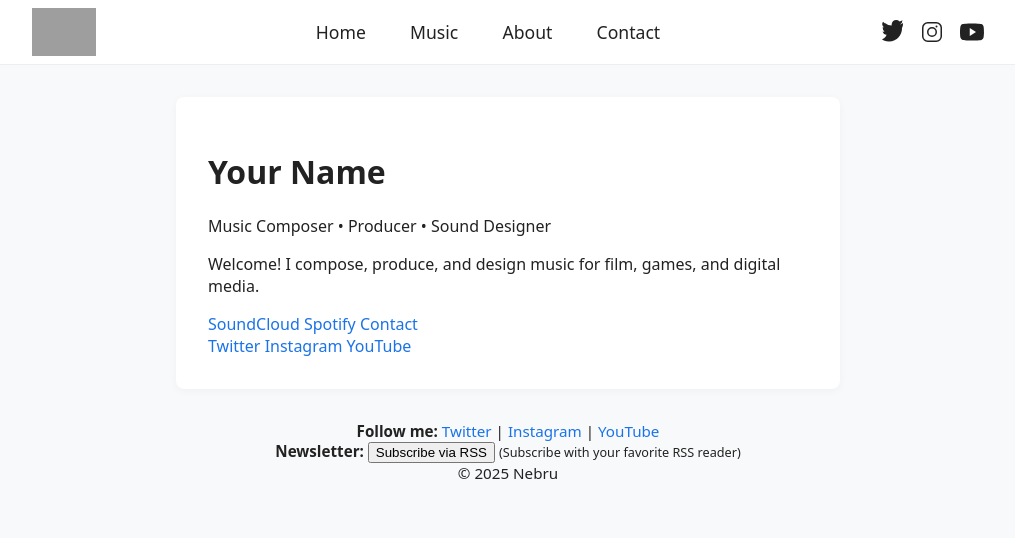
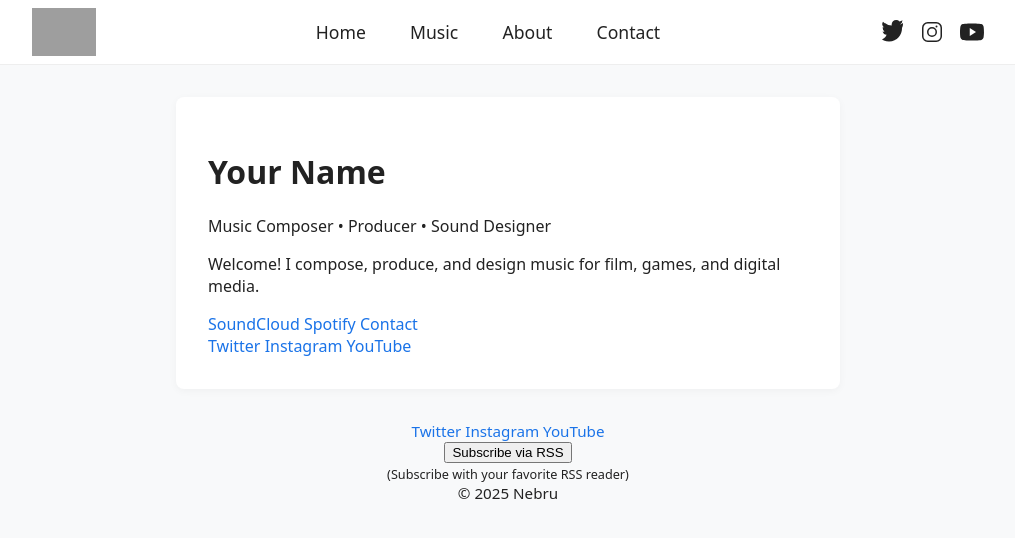
Before and after one commit to 0xnebru/0xnebru.github.io, a Jekyll site: the page built from index.md, in a window 1280 px wide. Shown: the top 538 px of the page, without its empty margins (132-1147 px from the left). Built offline with Jekyll 4.4.1, drawn with Linux system fonts in a browser that asks for light colours; grey boxes are pictures that could not be loaded.

Commit message:
Update default.html

```diff
--- a/_layouts/default.html
+++ b/_layouts/default.html
@@ -5,39 +5,34 @@
   <title>{{ site.title }}</title>
   <meta name="viewport" content="width=device-width, initial-scale=1">
   <meta name="description" content="{{ site.description }}">
+  <link rel="stylesheet" href="https://fonts.googleapis.com/css?family=Inter:400,500,700&display=swap">
   <link rel="stylesheet" href="{{ '/assets/style.css' | relative_url }}">
   {% feed_meta %}
 </head>
 <body>
   <header class="site-header">
     <div class="header-container">
-      <!-- Logo on the left -->
       <a href="{{ '/' | relative_url }}" class="header-logo">
         <img src="{{ '/assets/images/logo.png' | relative_url }}" alt="{{ site.title }} Logo" height="48" />
       </a>
-      <!-- Navigation bar in the center -->
       <nav class="header-nav">
         <a href="{{ '/' | relative_url }}">Home</a>
         <a href="#music">Music</a>
         <a href="#about">About</a>
         <a href="#contact">Contact</a>
       </nav>
-      <!-- Social media icons on the right -->
       <div class="header-social">
         <a href="{{ site.social_links.twitter }}" aria-label="Twitter" target="_blank" rel="noopener">
-          <svg width="24" height="24" fill="currentColor" aria-hidden="true" viewBox="0 0 24 24">
-            <path d="M23 3a10.9 10.9 0 01-3.14 1.53A4.48 4.48 0 0022.4.36a9.09 9.09 0 01-2.86 1.1A4.52 4.52 0 0016.16 0c-2.5 0-4.52 2.01-4.52 4.49 0 .35.04.7.11 1.03A12.94 12.94 0 013 1.67a4.48 4.48 0 001.39 6.01A4.41 4.41 0 012.8 7.1v.06A4.48 4.48 0 004.5 11.5a4.52 4.52 0 01-2.04.08 4.5 4.5 0 004.2 3.12A9.05 9.05 0 012 19.54a12.92 12.92 0 007 2.06c8.4 0 13-6.97 13-13 0-.2 0-.39-.02-.58A9.18 9.18 0 0023 3z"/>
-          </svg>
+          <!-- Twitter SVG -->
+          <svg width="24" height="24" fill="currentColor" aria-hidden="true" viewBox="0 0 24 24"><path d="M23 3a10.9 10.9 0 01-3.14 1.53A4.48 4.48 0 0022.4.36a9.09 9.09 0 01-2.86 1.1A4.52 4.52 0 0016.16 0c-2.5 0-4.52 2.01-4.52 4.49 0 .35.04.7.11 1.03A12.94 12.94 0 013 1.67a4.48 4.48 0 001.39 6.01A4.41 4.41 0 012.8 7.1v.06A4.48 4.48 0 004.5 11.5a4.52 4.52 0 01-2.04.08 4.5 4.5 0 004.2 3.12A9.05 9.05 0 012 19.54a12.92 12.92 0 007 2.06c8.4 0 13-6.97 13-13 0-.2 0-.39-.02-.58A9.18 9.18 0 0023 3z"/></svg>
         </a>
         <a href="{{ site.social_links.instagram }}" aria-label="Instagram" target="_blank" rel="noopener">
-          <svg width="24" height="24" fill="currentColor" aria-hidden="true" viewBox="0 0 24 24">
-            <path d="M7.75 2A5.75 5.75 0 002 7.75v8.5A5.75 5.75 0 007.75 22h8.5A5.75 5.75 0 0022 16.25v-8.5A5.75 5.75 0 0016.25 2h-8.5zm0 1.5h8.5A4.25 4.25 0 0120.5 7.75v8.5a4.25 4.25 0 01-4.25 4.25h-8.5A4.25 4.25 0 013.5 16.25v-8.5A4.25 4.25 0 017.75 3.5zm8.75 2a1 1 0 100 2 1 1 0 000-2zM12 7a5 5 0 100 10A5 5 0 0012 7zm0 1.5a3.5 3.5 0 110 7 3.5 3.5 0 010-7z"/>
-          </svg>
+          <!-- Instagram SVG -->
+          <svg width="24" height="24" fill="currentColor" aria-hidden="true" viewBox="0 0 24 24"><path d="M7.75 2A5.75 5.75 0 002 7.75v8.5A5.75 5.75 0 007.75 22h8.5A5.75 5.75 0 0022 16.25v-8.5A5.75 5.75 0 0016.25 2h-8.5zm0 1.5h8.5A4.25 4.25 0 0120.5 7.75v8.5a4.25 4.25 0 01-4.25 4.25h-8.5A4.25 4.25 0 013.5 16.25v-8.5A4.25 4.25 0 017.75 3.5zm8.75 2a1 1 0 100 2 1 1 0 000-2zM12 7a5 5 0 100 10A5 5 0 0012 7zm0 1.5a3.5 3.5 0 110 7 3.5 3.5 0 010-7z"/></svg>
         </a>
         <a href="{{ site.social_links.youtube }}" aria-label="YouTube" target="_blank" rel="noopener">
-          <svg width="24" height="24" fill="currentColor" aria-hidden="true" viewBox="0 0 24 24">
-            <path d="M23.498 6.186a2.97 2.97 0 00-2.088-2.088C19.382 3.5 12 3.5 12 3.5s-7.382 0-9.41.598A2.97 2.97 0 00.502 6.186C0 8.214 0 12 0 12s0 3.786.502 5.814a2.97 2.97 0 002.088 2.088C4.618 20.5 12 20.5 12 20.5s7.382 0 9.41-.598a2.97 2.97 0 002.088-2.088C24 15.786 24 12 24 12s0-3.786-.502-5.814zM9.75 16.02V7.98L16 12l-6.25 4.02z"/>
-          </svg>
+          <!-- YouTube SVG -->
+          <svg width="24" height="24" fill="currentColor" aria-hidden="true" viewBox="0 0 24 24"><path d="M23.498 6.186a2.97 2.97 0 00-2.088-2.088C19.382 3.5 12 3.5 12 3.5s-7.382 0-9.41.598A2.97 2.97 0 00.502 6.186C0 8.214 0 12 0 12s0 3.786.502 5.814a2.97 2.97 0 002.088 2.088C4.618 20.5 12 20.5 12 20.5s7.382 0 9.41-.598a2.97 2.97 0 002.088-2.088C24 15.786 24 12 24 12s0-3.786-.502-5.814zM9.75 16.02V7.98L16 12l-6.25 4.02z"/></svg>
         </a>
       </div>
     </div>
@@ -46,20 +41,18 @@
     {{ content }}
   </main>
   <footer>
-    <div>
-      <strong>Follow me:</strong>
-      <a href="{{ site.social_links.twitter }}">Twitter</a> |
-      <a href="{{ site.social_links.instagram }}">Instagram</a> |
+    <div class="footer-social">
+      <a href="{{ site.social_links.twitter }}">Twitter</a>
+      <a href="{{ site.social_links.instagram }}">Instagram</a>
       <a href="{{ site.social_links.youtube }}">YouTube</a>
     </div>
-    <div>
-      <strong>Newsletter:</strong>
-      <form action="{{ '/feed.xml' | relative_url }}" method="get" style="display:inline;">
+    <div class="footer-newsletter">
+      <form action="{{ '/feed.xml' | relative_url }}" method="get">
         <button type="submit">Subscribe via RSS</button>
       </form>
       <small>(Subscribe with your favorite RSS reader)</small>
     </div>
-    <div>
+    <div class="footer-copyright">
       &copy; {{ site.time | date: "%Y" }} {{ site.title }}
     </div>
   </footer>
```
